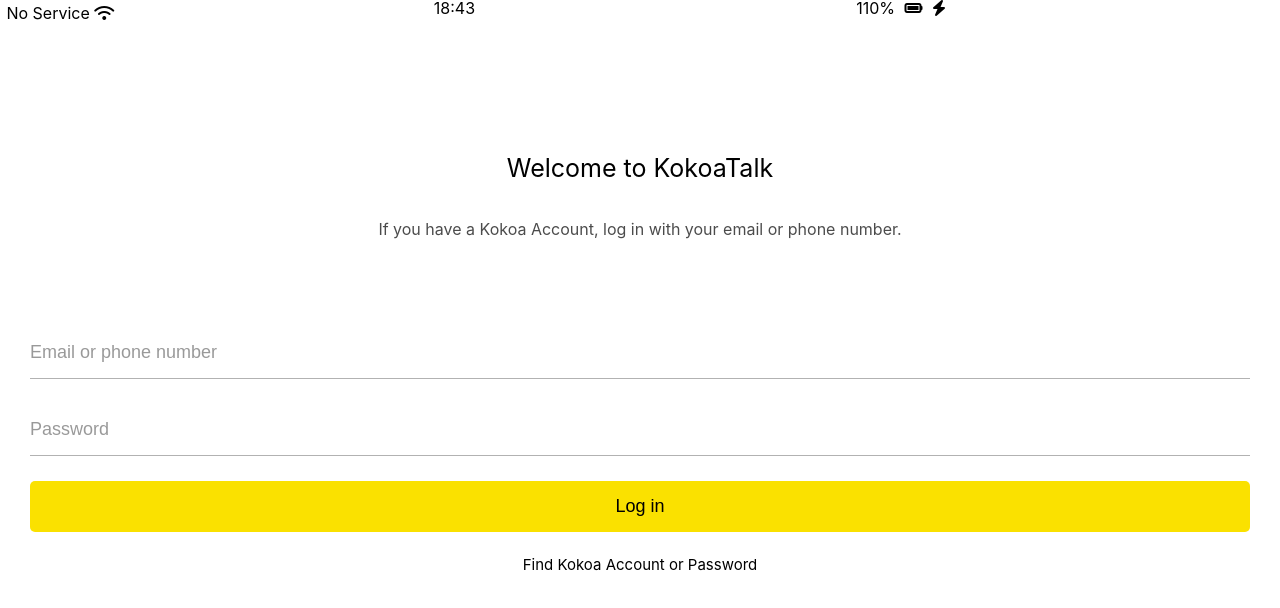
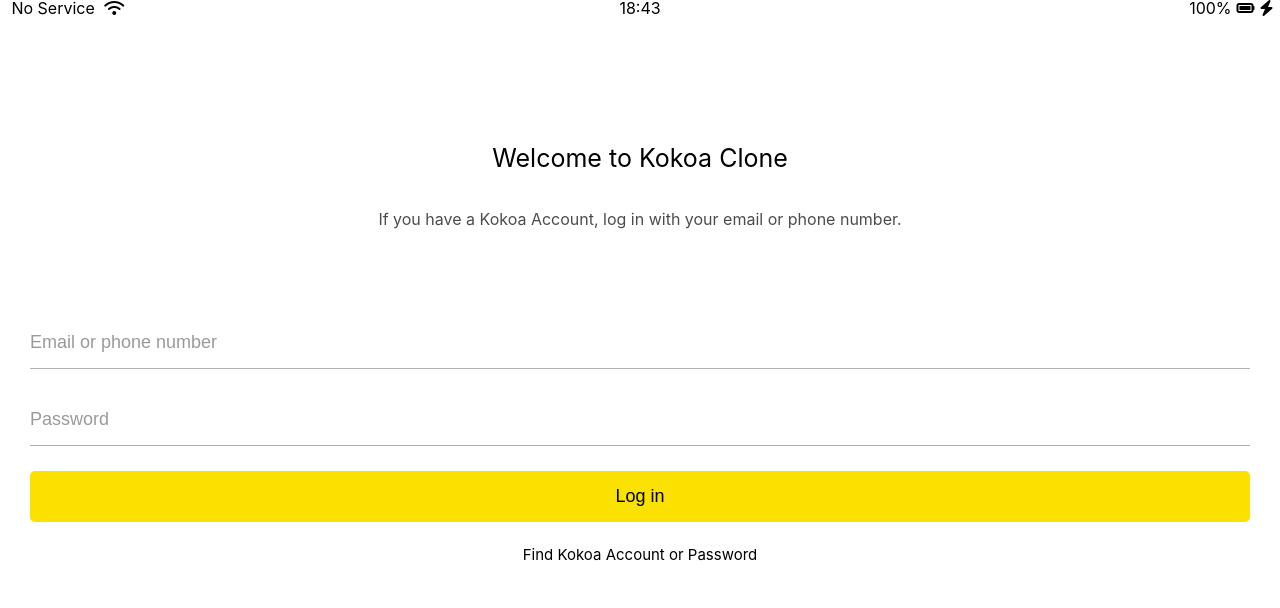
Before and after one commit to sanghyeok1000/kokoa-clone-2022, a plain HTML site: page index.html in a window 1280 px wide. Drawn offline with Linux system fonts and the light colour scheme.

Commit message:
Completed 01 css

```diff
--- a/css/status-bar.css
+++ b/css/status-bar.css
@@ -5,13 +5,15 @@
 .status-bar__column {
   width: 33%;
 }
-.status-bar__column:first-child {
+.status-bar__column:first-child span {
   margin: 5px;
 }
-.status-bar__column :nth-child(2) {
+.status-bar__column:nth-child(2) {
+  display: flex;
   justify-content: center;
 }
-.status-bar__column :last-child {
+.status-bar__column:last-child {
+  display: flex;
   justify-content: flex-end;
   align-items: center;
 }
--- a/index.html
+++ b/index.html
@@ -16,14 +16,14 @@
         <span>18:43</span>
       </div>
       <div class="status-bar__column">
-        <span>110%</span>
+        <span>100%</span>
         <i class="fa-solid fa-battery-full"></i>
         <i class="fa-solid fa-bolt"></i>
       </div>
     </div>
 
     <header class="welcome-header">
-      <h1 class="welcome-header__title">Welcome to KokoaTalk</h1>
+      <h1 class="welcome-header__title">Welcome to Kokoa Clone</h1>
       <p class="welcome-header__text">
         If you have a Kokoa Account, log in with your email or phone number.
       </p>
```
